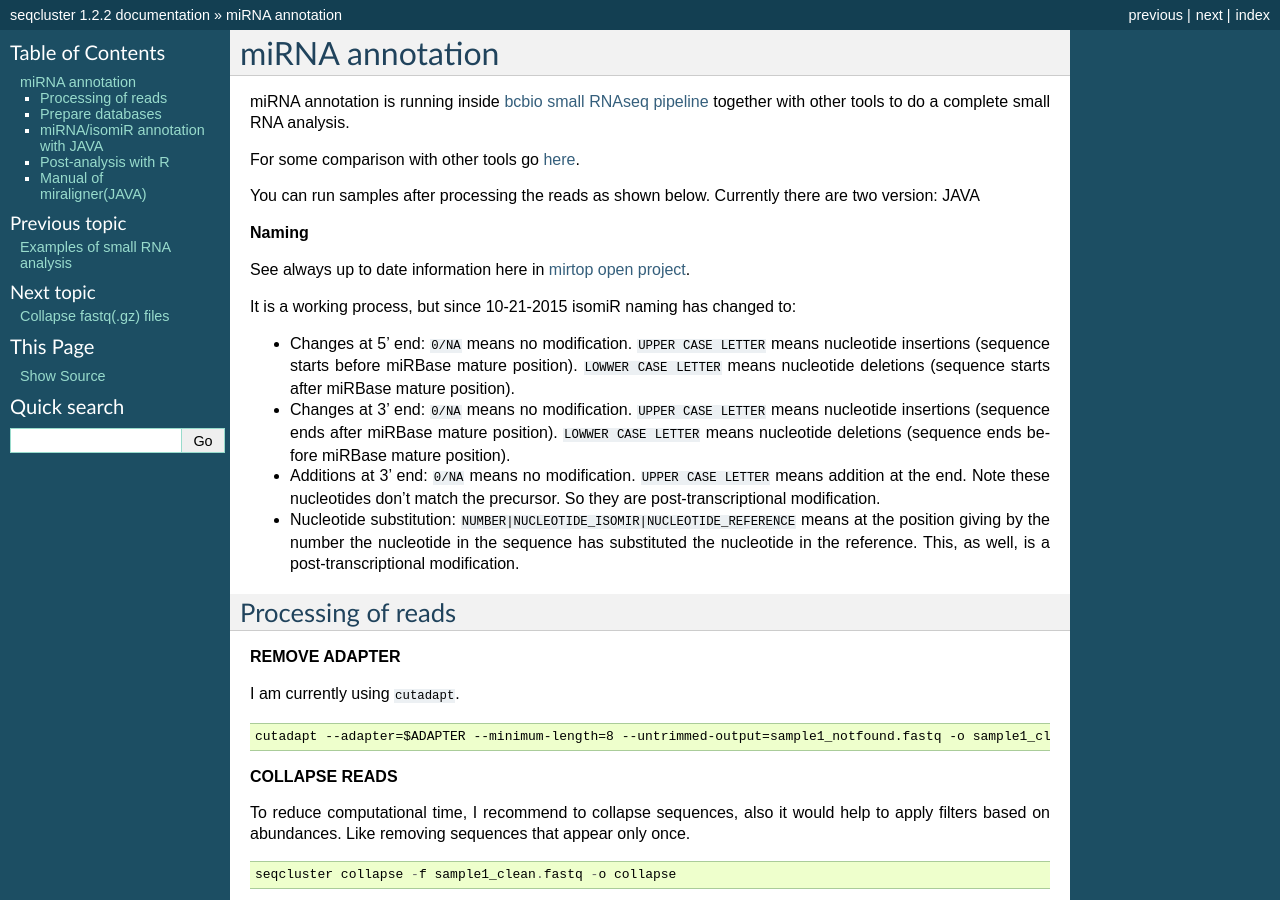
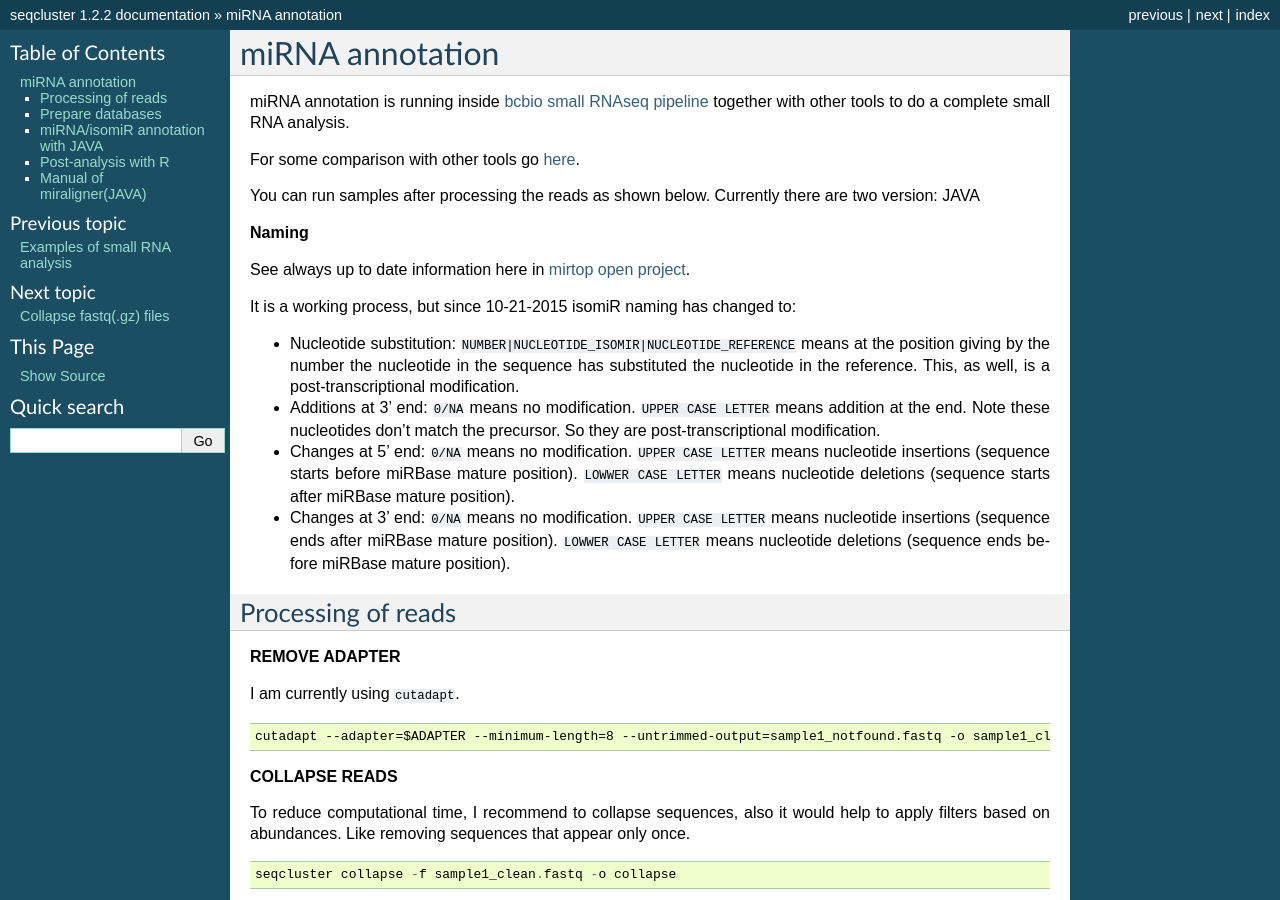
Before and after one commit to lpantano/seqcluster, a Sphinx documentation site: the page built from doc/source/mirna_annotation.rst, in a window 1280 px wide and 900 px high. Built offline with Sphinx 7.4.7, drawn with Linux system fonts in a browser that asks for light colours.

```diff
--- a/doc/source/mirna_annotation.rst
+++ b/doc/source/mirna_annotation.rst
@@ -19,10 +19,10 @@ See always up to date information here in `mirtop open project <https://github.c
 
 It is a working process, but since 10-21-2015 isomiR naming has changed to:
 
+* Nucleotide substitution: ``NUMBER|NUCLEOTIDE_ISOMIR|NUCLEOTIDE_REFERENCE`` means at the position giving by the number the nucleotide in the sequence has substituted the nucleotide in the reference. This, as well, is a post-transcriptional modification.
+* Additions at 3' end: ``0/NA`` means no modification. ``UPPER CASE LETTER`` means addition at the end. Note these nucleotides don't match the precursor. So they are post-transcriptional modification.
 * Changes at 5' end: ``0/NA`` means no modification. ``UPPER CASE LETTER`` means nucleotide insertions (sequence starts before miRBase mature position). ``LOWWER CASE LETTER`` means nucleotide deletions (sequence starts after miRBase mature position).
 * Changes at 3' end: ``0/NA`` means no modification. ``UPPER CASE LETTER`` means nucleotide insertions (sequence ends after miRBase mature position). ``LOWWER CASE LETTER`` means nucleotide deletions (sequence ends before miRBase mature position).
-* Additions at 3' end: ``0/NA`` means no modification. ``UPPER CASE LETTER`` means addition at the end. Note these nucleotides don't match the precursor. So they are post-transcriptional modification.
-* Nucleotide substitution: ``NUMBER|NUCLEOTIDE_ISOMIR|NUCLEOTIDE_REFERENCE`` means at the position giving by the number the nucleotide in the sequence has substituted the nucleotide in the reference. This, as well, is a post-transcriptional modification.
 
 Processing of reads
 -------------------
```
